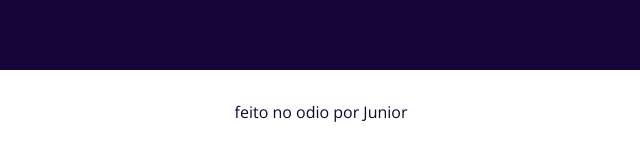
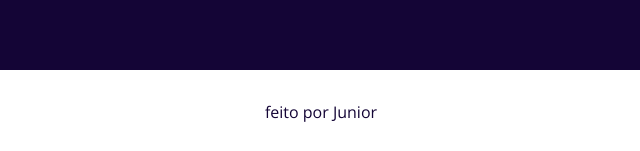
Before and after one commit to UiltonRibeiro/Site, a plain HTML site: page index.html in a window 1280 px wide. Shown: the part 6714-6865 px from the top of the page, 319-959 px from the left. Drawn offline with nearby package versions, Linux system fonts and the light colour scheme.

Commit message:
Update index.html

```diff
--- a/index.html
+++ b/index.html
@@ -228,7 +228,7 @@
         </div>
     </section>
     <footer id="footer" class="main-whitebg footer">
-        <p>feito no odio por Junior</p>
+        <p>feito por Junior</p>
     </footer>
     <a class="back-to-top" href="#">⋙</a>
 
```
